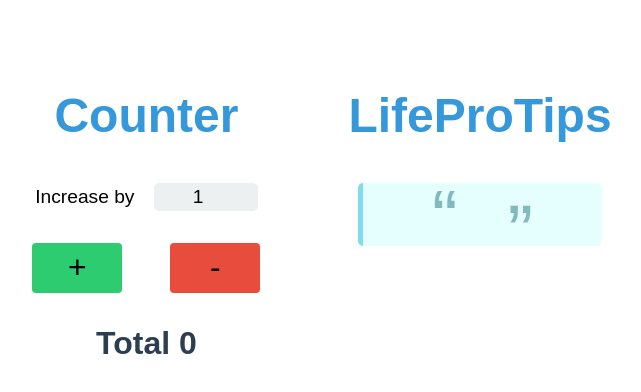
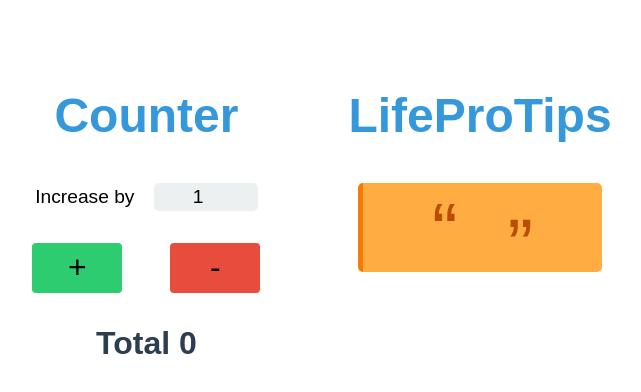
Before and after one commit to fredhawk/tally-quote, a React (Create React App) app: page / in a window 1280 px wide. Shown: the top 392 px of the page, without its empty margins (330-971 px from the left). Built offline with nearby package versions, Linux system fonts and the light colour scheme; no server answers.

Commit message:
Change color of blockquote

```diff
--- a/src/containers/LifeProTips.css
+++ b/src/containers/LifeProTips.css
@@ -20,15 +20,16 @@
 }
 
 blockquote {
-  border-left: 5px solid #80deea;
-  background: #e5ffff;
+  border-left: 5px solid #f57c00;
+  background: #ffad42;
   border-radius: 5px;
-  padding: 0.5em 10px;
+  padding: 1.2em 10px;
   margin: 1.5em 10px;
+  quotes: "\201C""\201D""\2018""\2019";
 }
 
 blockquote:before {
-  color: #81b9bf;
+  color: #bb4d00;
   content: open-quote;
   font-size: 4em;
   line-height: 0.1em;
@@ -36,7 +37,7 @@
   vertical-align: -0.4em;
 }
 blockquote:after {
-  color: #81b9bf;
+  color: #bb4d00;
   content: close-quote;
   font-size: 4em;
   line-height: 0.1em;
```
